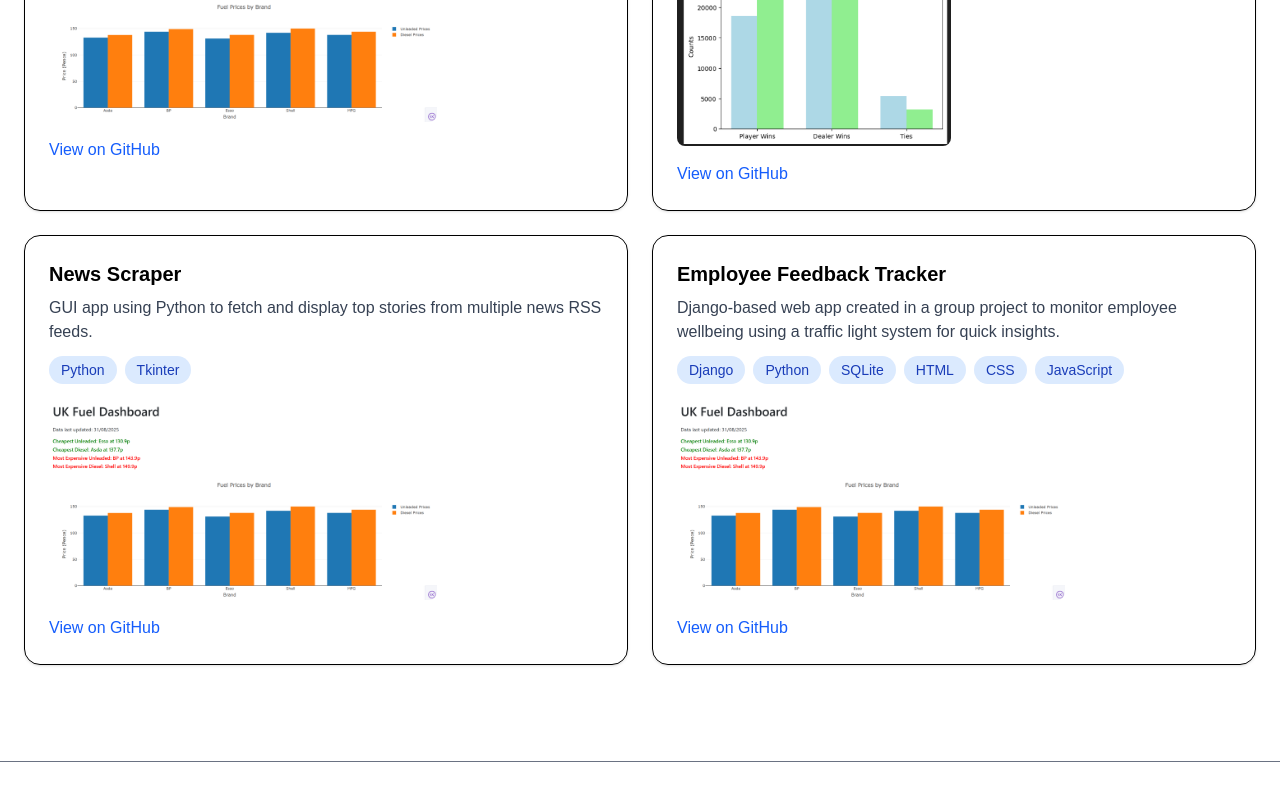
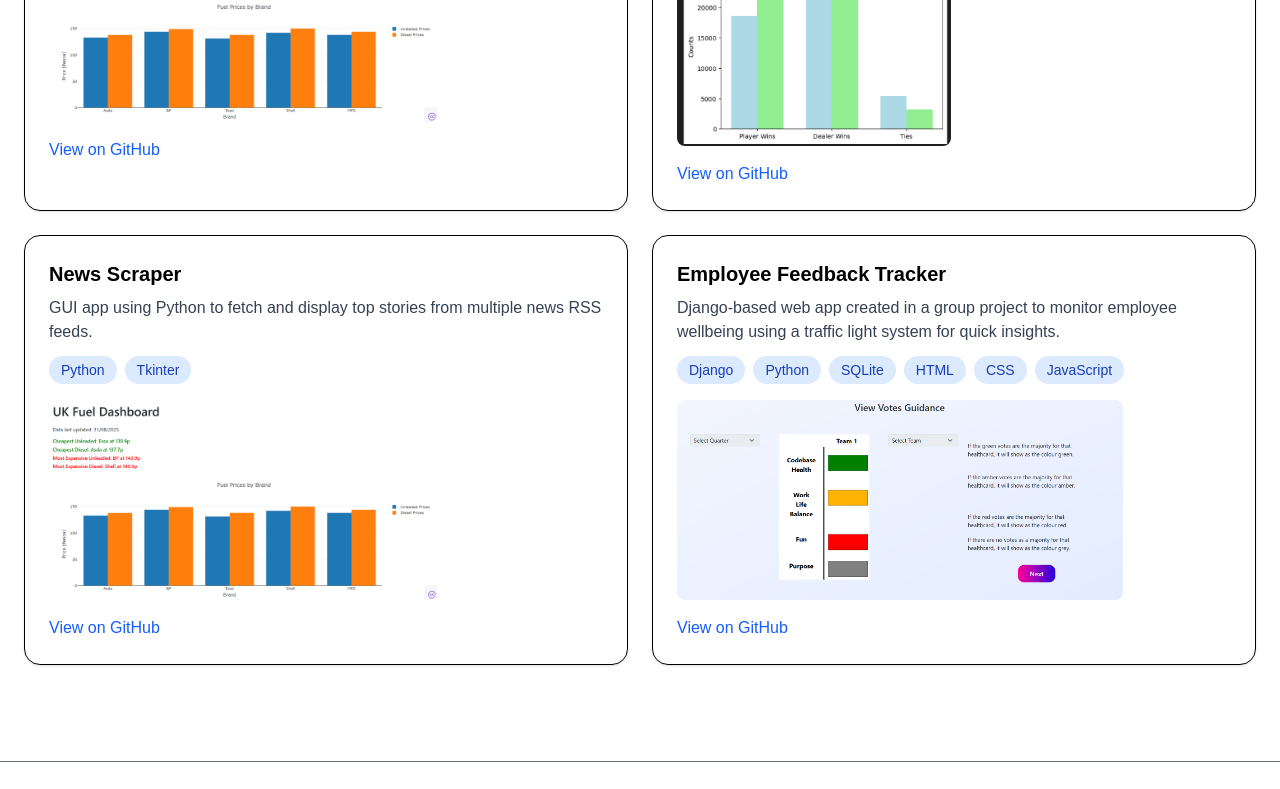
Before and after one commit to RayanSheikh01/Portfolio, a Next.js app: page /projects in a window 1280 px wide. Shown: the part 431-1220 px from the top of the page. Built offline with nearby package versions, Linux system fonts and the light colour scheme.

Commit message:
Add screenshot of employee feedback tracker

```diff
--- a/app/projects/page.tsx
+++ b/app/projects/page.tsx
@@ -31,7 +31,7 @@ image: "/UKFuelDashboard.png"
   description: "Django-based web app created in a group project to monitor employee wellbeing using a traffic light system for quick insights.",
   tech: ["Django", "Python", "SQLite", "HTML", "CSS", "JavaScript"],
   github: "https://github.com/DigitalDaVinchi/SD_GRP_Health-check",
-  image: "/UKFuelDashboard.png"
+  image: "/EmployeeFeedbackTrackerScreenshot.png"
 }
 ]
 
```
Also changed, not shown: public/EmployeeFeedbackTrackerScreenshot.png (added).
